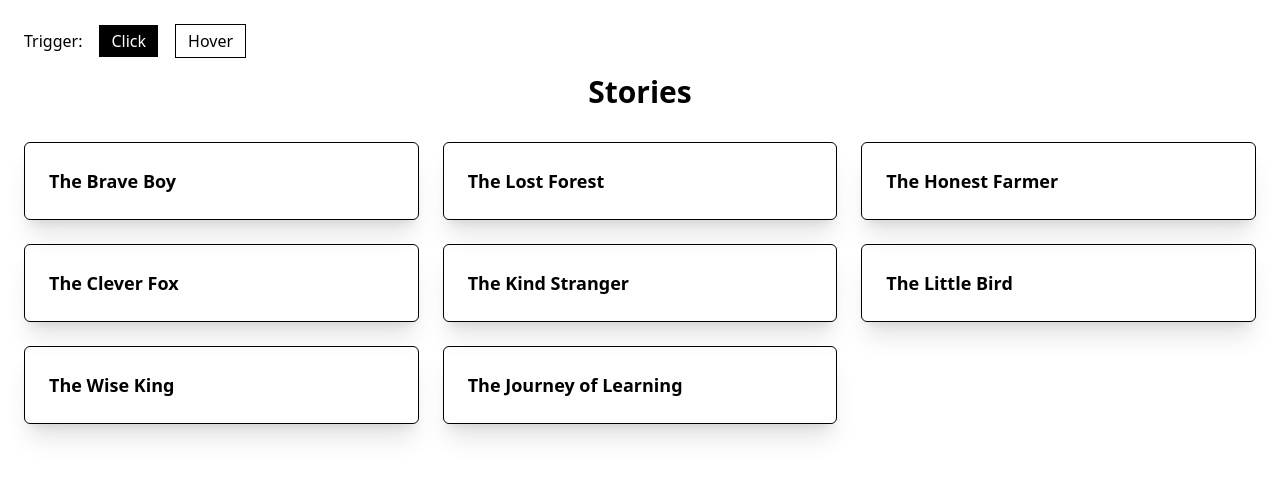
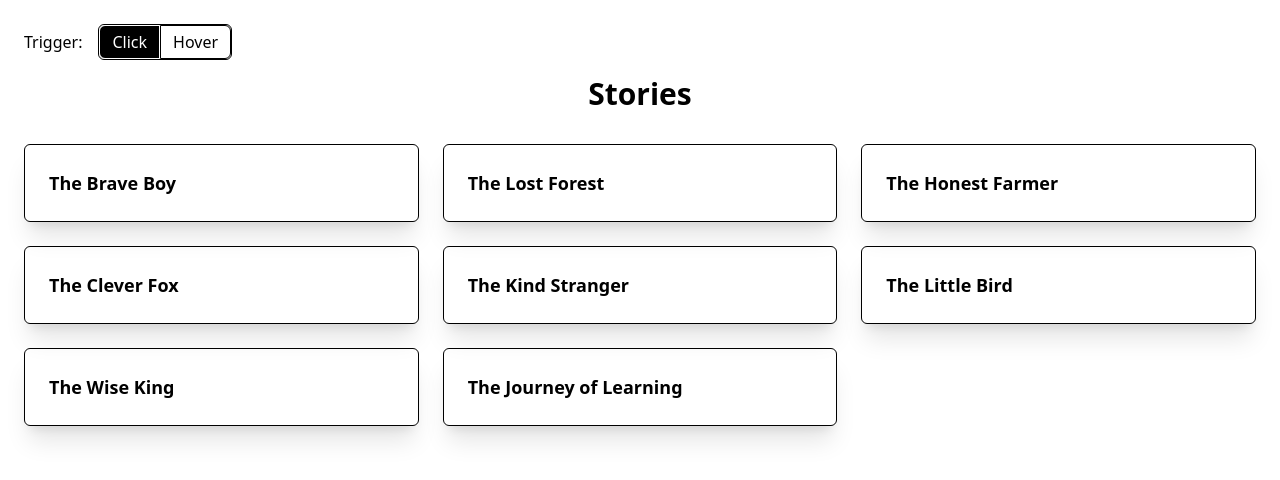
Before and after one commit to akvarc/Story-Definition, a React (Vite) app: page / in a window 1280 px wide. Shown: the top 480 px of the page. Built offline with nearby package versions, Linux system fonts and the light colour scheme.

Commit message:
Change to hover

```diff
--- a/src/Component.jsx/ToggleButton.jsx
+++ b/src/Component.jsx/ToggleButton.jsx
@@ -8,10 +8,10 @@ export default function TriggerToggle() {
   return (
     <div className="flex gap-4 items-center mb-4">
       <span className="font-medium">Trigger:</span>
-
+      <div className="border  rounded-md">
       <button
         onClick={() => setTrigger("click")}
-        className={`px-3 py-1 border ${
+        className={`px-3 py-1 border rounded-l-md ${
           trigger === "click" ? "bg-black text-white" : "bg-white"
         }`}
       >
@@ -20,12 +20,13 @@ export default function TriggerToggle() {
 
       <button
         onClick={() => setTrigger("hover")}
-        className={`px-3 py-1 border ${
+        className={`px-3 py-1 border rounded-r-md ${
           trigger === "hover" ? "bg-black text-white" : "bg-white"
         }`}
       >
         Hover
       </button>
+      </div>
     </div>
   );
 }
```
